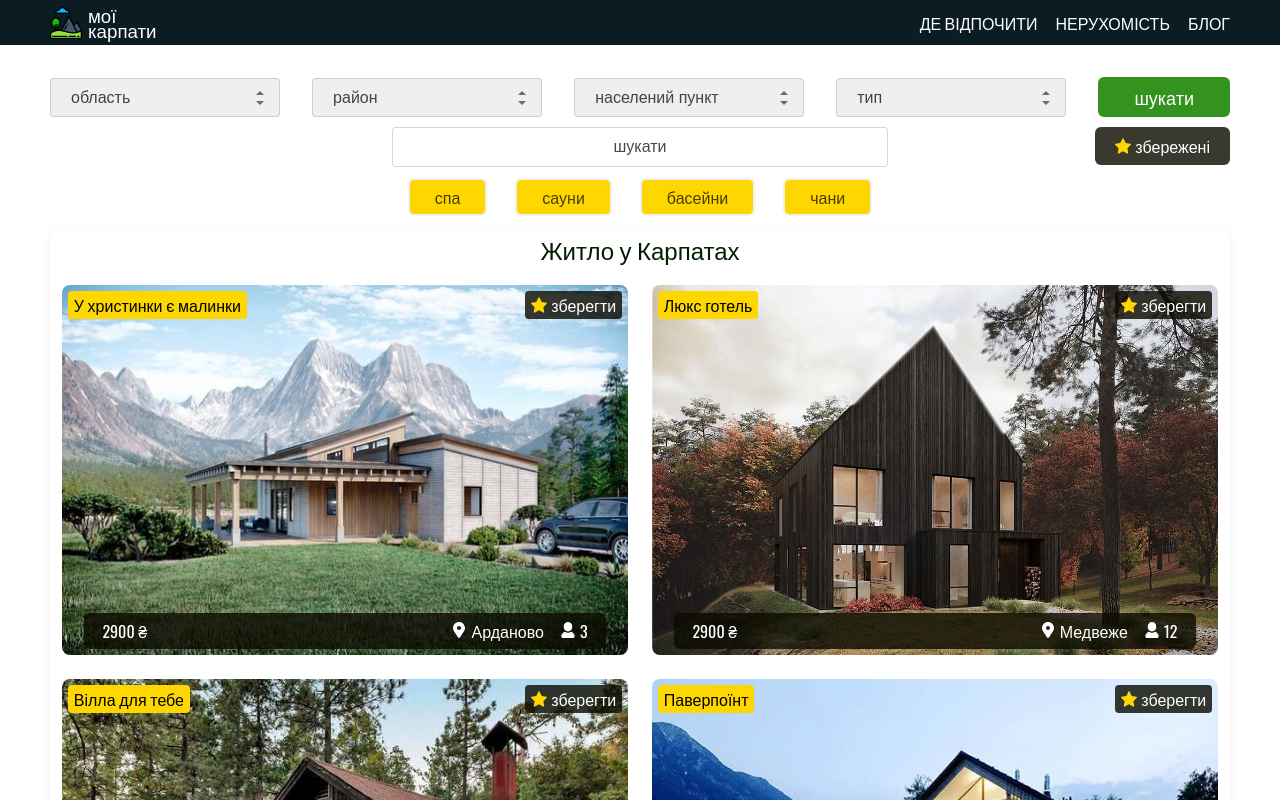
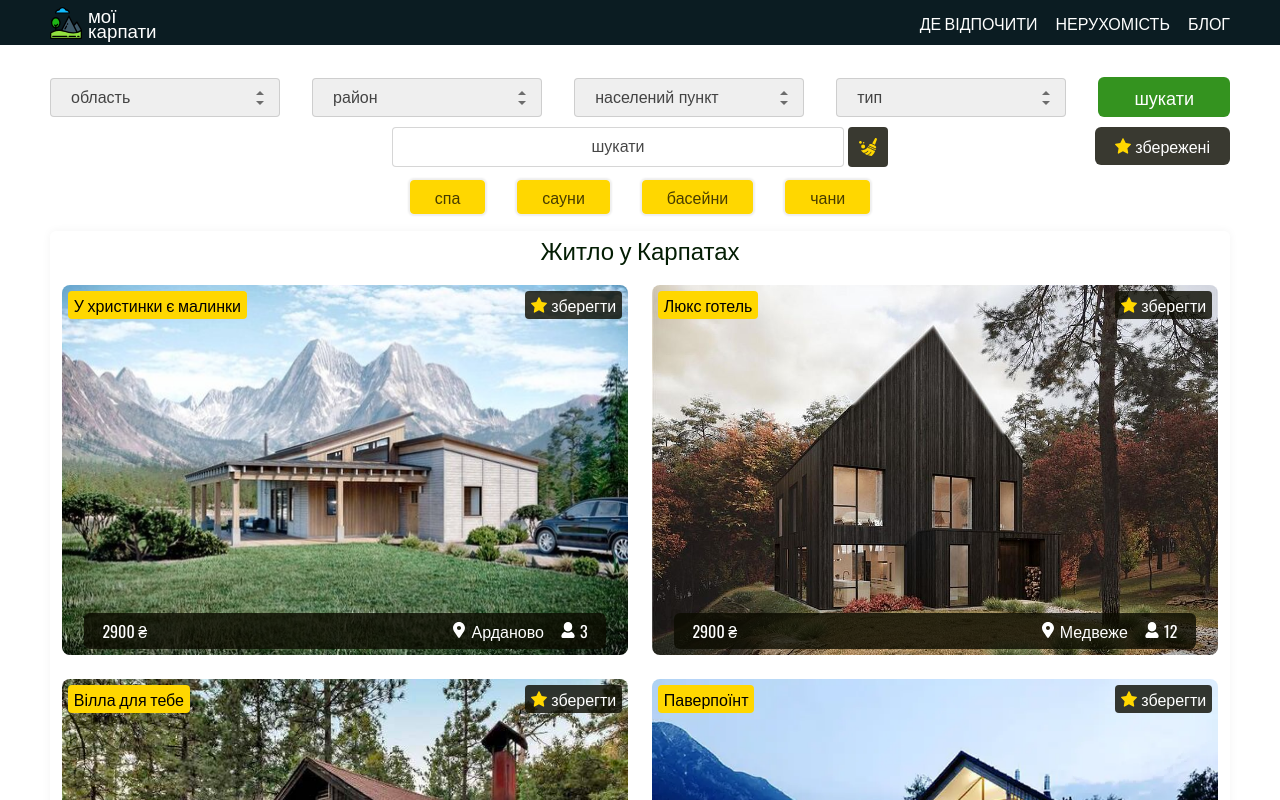
Before and after one commit to NazarHeletko/karpaty, a Next.js app: page /realty in a window 1280 px wide. Shown: the top 800 px of the page. Built offline with nearby package versions, Linux system fonts and the light colour scheme; grey boxes are pictures that could not be loaded.

Commit message:
search city added

```diff
--- a/src/components/Page/RealtyPage/FilterRealty/FilterRealty.module.css
+++ b/src/components/Page/RealtyPage/FilterRealty/FilterRealty.module.css
@@ -115,6 +115,7 @@
 }
 .search-input {
     width: 42%;
+    display: flex;
 }
 .search-input input {
     height: 40px;
@@ -128,7 +129,7 @@
     color: #000000b8;
 }
 .search-input input:focus {
-    border: 1px solid #34931f;
+    border: 1px solid #00800057;
 }
 .search-input input::placeholder {
     color: #000000b8;
@@ -137,19 +138,52 @@
 .search-input input:focus::placeholder {
     color: transparent;
 }
+.clear-search {
+    background-color: #0c0c00cf;
+    width: 44px;
+    display: flex;
+    align-items: center;
+    justify-content: center;
+    border-radius: 4px;
+    margin-left: 4px;
+    cursor: pointer;
+    box-sizing: border-box;
+    transition: box-shadow 0.2s ease-in-out;
+}
+.clear-search:hover {
+    -webkit-box-shadow: 0px 0px 9px -1px rgba(0,0,0,0.75);
+    -moz-box-shadow: 0px 0px 9px -1px rgba(0,0,0,0.75);
+    box-shadow: 0px 0px 9px -1px rgba(0,0,0,0.75);
+}
 .city-serch-list {
     position: absolute;
-    background-color: #ffffff;
     width: 42%;
     top: 46px;
     z-index: 2;
-
+    display: flex;
+    flex-direction: column;
     border-radius: 6px;
     background: rgba(255, 255, 255, 0.81);
     box-shadow: 0 4px 30px rgba(0, 0, 0, 0.1);
     backdrop-filter: blur(5px);
     -webkit-backdrop-filter: blur(5px);
     box-sizing: border-box;
+    max-height: 266px;
+    overflow-y: scroll;
+    -webkit-box-shadow: 0px 0px 18px -1px rgba(0,0,0,0.29);
+    -moz-box-shadow: 0px 0px 18px -1px rgba(0,0,0,0.29);
+    box-shadow: 0px 0px 18px -1px rgba(0,0,0,0.29);
+}
+.city-serch-list a {
+    text-align: center;
+    text-decoration: none;
+    color: #000000c4;
+    margin: 4px 0;
+    padding: 4px;
+    border-radius: 4px;
+}
+.city-serch-list a:hover {
+    background-color: #feeb9f;
 }
 @media only screen and (max-width: 1200px) {
     .custom-select {
--- a/src/components/Page/RealtyPage/FilterRealty/FilterRealty.tsx
+++ b/src/components/Page/RealtyPage/FilterRealty/FilterRealty.tsx
@@ -39,6 +39,9 @@ const FilterRealty = ({ building, oblast, raion }: any) => {
 
   const handSerchChange = (event: any) => {
     setSearchValue(event.target.value);
+  };
+  const handSerchClear = (event: any) => {
+    setSearchValue("");
   };
 
   return (
@@ -122,6 +125,14 @@ const FilterRealty = ({ building, oblast, raion }: any) => {
             placeholder="шукати"
             value={searchValue}
           />
+          <div className={styles["clear-search"]} onClick={handSerchClear}>
+            <Image
+              src="/icons/broom-icon.svg"
+              width={18}
+              height={18}
+              alt="Очистити пошук"
+            />
+          </div>
         </div>
 
         <div className={styles["favorite-saved"]}>
@@ -134,13 +145,15 @@ const FilterRealty = ({ building, oblast, raion }: any) => {
           <span>збережені</span>
         </div>
         <div className={styles["city-serch-list"]}>
-          {searchValue ? cityList
-            .filter((item) =>
-              item.option.toLowerCase().includes(searchValue.toLowerCase())
-            )
-            .map((el) => (
-              <p>{el.option}</p>
-            )): null}
+          {searchValue
+            ? cityList
+                .filter((item) =>
+                  item.option
+                    .toLowerCase()
+                    .startsWith(searchValue.toLowerCase())
+                )
+                .map((el) => <Link href={""}>{el.option}</Link>)
+            : null}
         </div>
       </div>
       <div className={styles.relax}>
```
Also changed, not shown: public/icons/broom-icon.svg (added).
